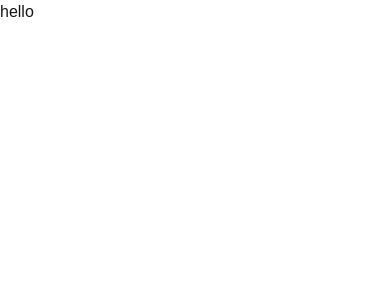
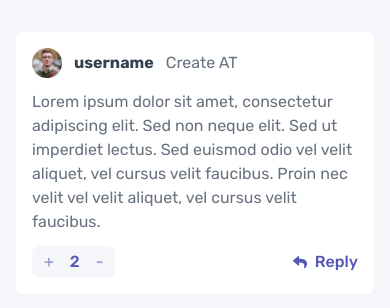
Before and after one commit to AslamtoIbrahim/interactive-comments-section-main, a Next.js app: page / in a window 390 px wide. Shown: the top 308 px of the page. Built offline with nearby package versions, Linux system fonts and the light colour scheme.

Commit message:
Added simple comment component for mobile design

```diff
--- /dev/null
+++ b/src/app/Main/Comment.tsx
@@ -0,0 +1,71 @@
+import Image from "next/image";
+import React from "react";
+import mb from "../../../public/source/images/avatars/image-juliusomo.png";
+import dt from "../../../public/source/images/avatars/image-juliusomo.webp";
+import ScoreButton from "./ScoreButton";
+import ReplyButton from "./ReplyButton";
+
+interface Iimg {
+  png: string;
+  webp: string;
+}
+
+interface Ireply {
+  content: string;
+  createdAt: string;
+  score: number;
+  replyingTo: string;
+  user: Iimg;
+}
+interface Icomment {
+  content: string;
+  createdAt: string;
+  score: number;
+  user: Iimg;
+  replies: Ireply[];
+}
+
+type prop = {
+  comment?: Icomment;
+}
+const Comment = ({comment}: prop) => {
+  return (
+    <div className="bg-white p-4 rounded-md font-rubik flex flex-col gap-3">
+      <section className="flex flex-col gap-3">
+        <div className="flex items-center gap-3">
+          <picture>
+            <source
+              width={64}
+              height={64}
+              srcSet={dt.src}
+              type="image/webp"
+              media="(min-width: 768px)"
+            />
+            <Image
+              src={mb}
+              alt="Profile Picture"
+              width={30}
+              height={30}
+              priority
+              quality={100}
+            />
+          </picture>
+          <p className="font-semibold text-dark-blue">username</p>
+          <p className="text-grayish-blue">Create AT</p>
+        </div>
+        <p className="text-grayish-blue">
+          Lorem ipsum dolor sit amet, consectetur adipiscing elit. Sed non neque
+          elit. Sed ut imperdiet lectus. Sed euismod odio vel velit aliquet, vel
+          cursus velit faucibus. Proin nec velit vel velit aliquet, vel cursus
+          velit faucibus.
+        </p>
+      </section>
+      <section className="flex items-center justify-between">
+        <ScoreButton />
+        <ReplyButton />
+      </section>
+    </div>
+  );
+};
+
+export default Comment;
--- /dev/null
+++ b/src/app/Main/Main.tsx
@@ -0,0 +1,12 @@
+import React from 'react'
+import Comment from './Comment'
+
+const Main = () => {
+  return (
+    <div className='bg-very-light-gray h-screen py-8 px-4'>
+      <Comment />
+    </div>
+  )
+}
+
+export default Main
--- /dev/null
+++ b/src/app/Main/ReplyButton.tsx
@@ -0,0 +1,14 @@
+import Image from 'next/image'
+import React from 'react'
+import repIcon from '../../../public/source/images/icon-reply.svg'
+
+const ReplyButton = () => {
+  return (
+    <button className='cursor-pointer   font-rubik text-moderate-blue font-medium flex items-center gap-2'>
+        <Image src={repIcon} alt="reply" />
+        <span>Reply</span>
+    </button>
+  )
+}
+
+export default ReplyButton
--- /dev/null
+++ b/src/app/Main/ScoreButton.tsx
@@ -0,0 +1,34 @@
+'use client'
+import React, { useState } from 'react'
+
+type prop = {
+  score?: number
+  setOnclickScore?: (score: number) => void;
+
+}
+
+const ScoreButton = ({score = 2, setOnclickScore}:prop) => {
+  const [scores, setscores] = useState(score);
+
+  const handleIncrement = () => {
+    if (setOnclickScore){
+      setOnclickScore(scores + 1)
+      setscores(scores + 1)
+    }
+  }
+  const handleDecrement = () => {
+    if (setOnclickScore && scores > 0){
+      setOnclickScore(scores - 1)
+      setscores(scores - 1)
+    }
+  }
+  return (
+    <div className='bg-very-light-gray text-moderate-blue/55  w-fit font-rubik font-medium  py-1 px-3 rounded-lg flex items-center gap-4  '>
+      <button onClick={handleIncrement} className='cursor-pointer'>+</button>
+      <p className='text-moderate-blue'>{scores}</p>
+      <button onClick={handleDecrement} className='cursor-pointer'>-</button>
+    </div>
+  )
+}
+
+export default ScoreButton
--- a/src/app/page.tsx
+++ b/src/app/page.tsx
@@ -1,9 +1,10 @@
 import React from 'react'
+import Main from './Main/Main'
 
 const page = () => {
   return (
     <div>
-      hello
+      <Main />
     </div>
   )
 }
```
Also changed, not shown: package.json (+6 -5 lines), 1 other file (tests, documents, lock files or other folders).
